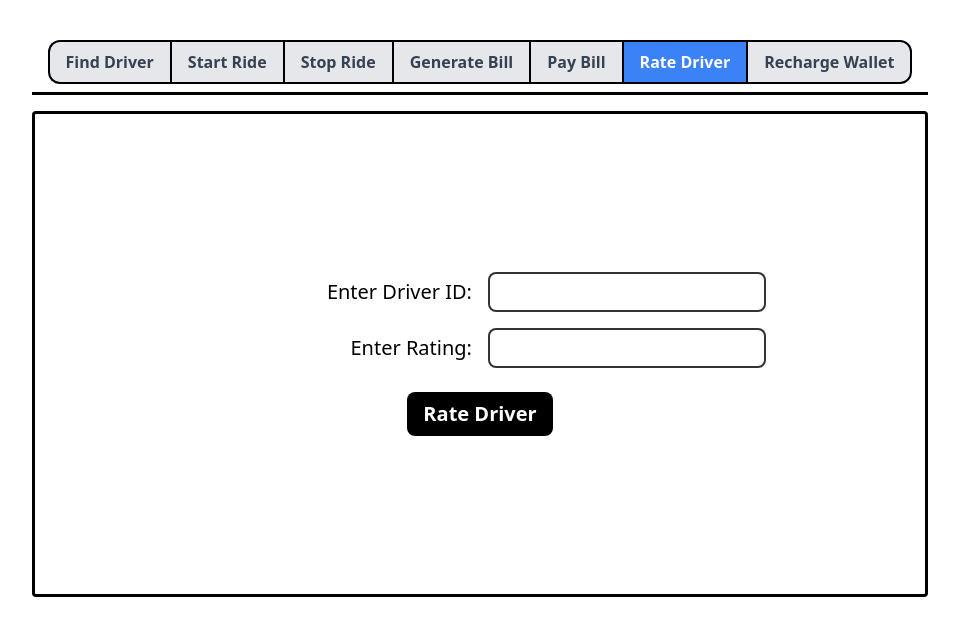
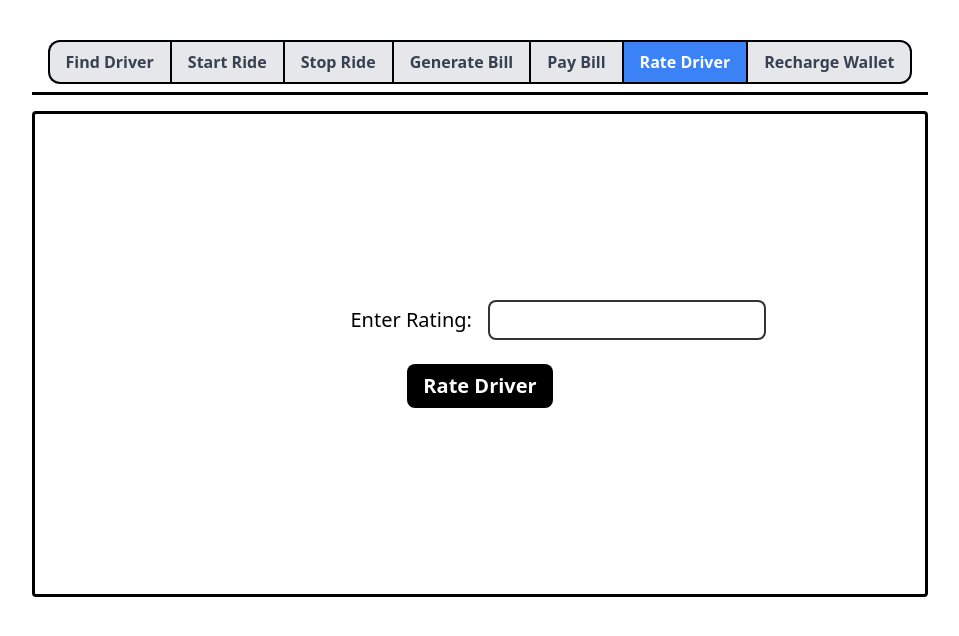
Before and after one commit to Abheelash-Mishra/ridemate-client, a React (Vite) app: page /rides in a window 1280 px wide. Both pictures are taken after a click on the button "Rate Driver". Shown: the top 636 px of the page, without its empty margins (160-1119 px from the left). Built offline with nearby package versions, Linux system fonts and the light colour scheme.

Commit message:
Utilize local storage to input necessary IDs

```diff
--- a/src/components/forms/RateDriverForm.jsx
+++ b/src/components/forms/RateDriverForm.jsx
@@ -28,12 +28,14 @@ const RateDriverForm = () => {
 
         axios.post(import.meta.env.VITE_BASE_URL + "/driver/rate", null, {
             params: {
-                driverID: driverID,
+                driverID: localStorage.getItem("DriverID"),
                 rating: rating
             }
         }).then(response => {
             console.log(response.data);
             setResponse(response.data);
+            localStorage.removeItem("DriverID");
+
             toast.success("Driver Rated Successfully!");
         }).catch(error => {
             console.log(error.response);
@@ -48,14 +50,6 @@ const RateDriverForm = () => {
                 onSubmit={handleSubmit}
                 className="grid grid-cols-4 gap-4 w-2/3 justify-center items-center"
             >
-                <label className="col-span-2 font-medium text-right">Enter Driver ID:</label>
-                <input
-                    type="text"
-                    value={driverID}
-                    onChange={handleDriverIDChange}
-                    className="col-span-2 px-2 py-1 rounded-lg border-black/80 border-2"
-                />
-
                 <label className="col-span-2 font-medium text-right">Enter Rating:</label>
                 <input
                     type="text"
```
